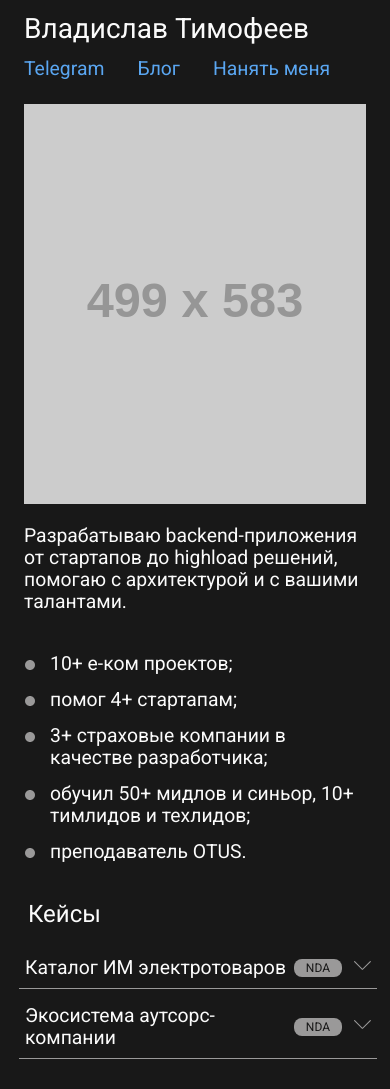
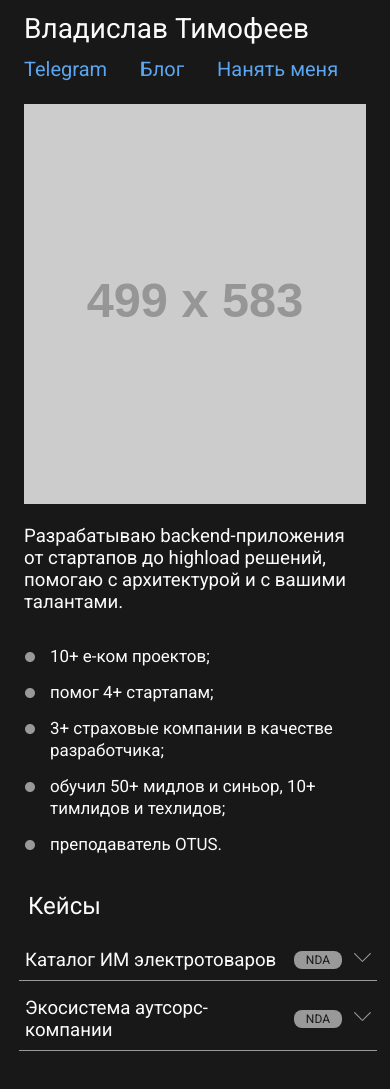
Before and after one commit to theporocenok/theporocenok.github.io, a web app: file index.html in a window 390 px wide. After the commit the page ends 1051 px from the top, so only its background shows below. Run offline with its HTML, style and script files only (its server is not run), Linux system fonts and the light colour scheme; grey boxes labelled with a size stand in for pictures from a placeholder-image service; some libraries are stand-ins or nearby versions.

Commit message:
fix margins

```diff
--- a/css/main.css
+++ b/css/main.css
@@ -37,7 +37,7 @@ body {
     }
 
     .links {
-      margin-bottom: 48px;
+      margin-bottom: 40px;
       display: flex;
       gap: 42px;
       font-size: 20px;
@@ -59,11 +59,11 @@ body {
     .self-promo {
       font-size: 20px;
       line-height: 26px;
+      margin-bottom: 48px;
     }
 
     .achievements {
       max-width: 350px;
-      margin-top: 40px;
       margin-left: 18px;
 
       & > ul {
@@ -204,9 +204,10 @@ body {
 
 @media only screen and (max-width: 1000px) {
   body {
-    font-size: 1.1em;
+    font-size: 1.06em;
     line-height: 22px;
   }
+
   .container {
     margin: auto;
     padding: 8px 24px 30px 24px;
@@ -229,7 +230,6 @@ body {
       }
       .links {
         gap: 33px;
-        font-size: 1.1em;
         margin-bottom: 24px;
       }
       .photo {
@@ -242,8 +242,6 @@ body {
         margin-bottom: 32px;
       }
       .achievements {
-        font-size: 1.1em;
-
         & > ul {
           & > li {
             &:not(:first-child) {
```
